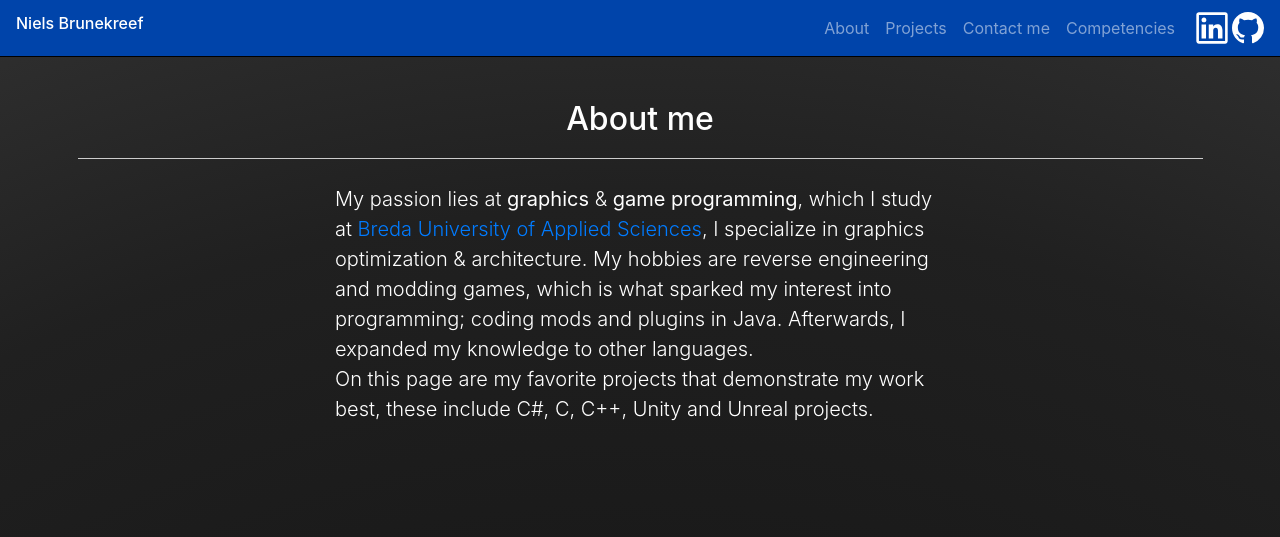
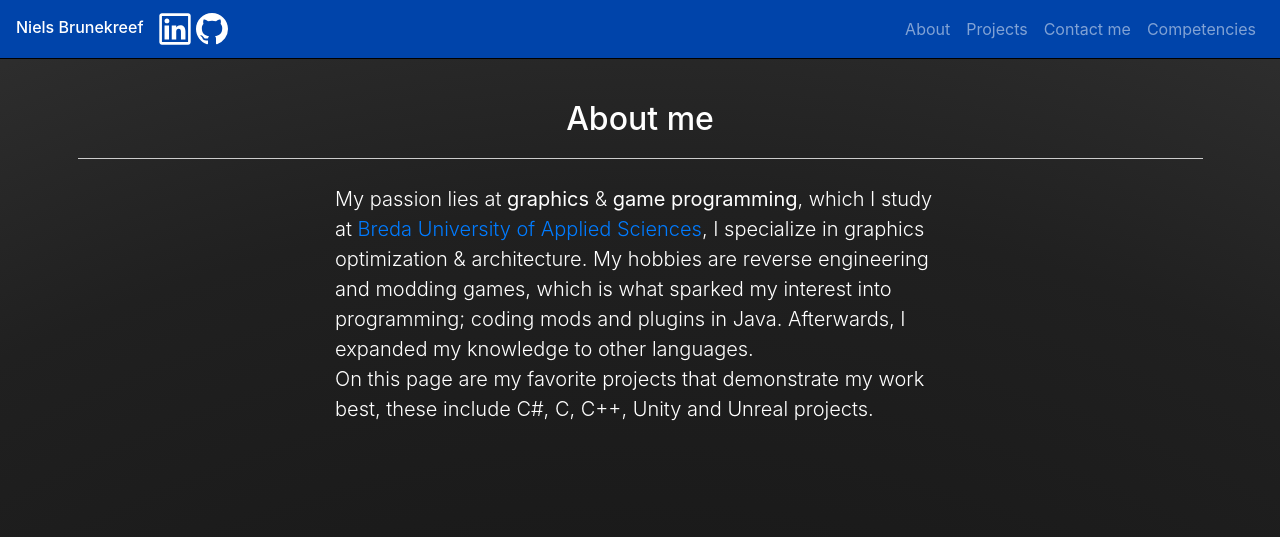
Before and after one commit to Nielsbishere/portfolio, a plain HTML site: page index.html in a window 1280 px wide. Shown: the top 537 px of the page. Drawn offline with nearby package versions, Linux system fonts and the light colour scheme.

Commit message:
Fixed the navbar issue, changed the layout a bit

```diff
--- a/index.html
+++ b/index.html
@@ -195,7 +195,7 @@
 
                 if (touchDevice) {
 
-                    $("button").click(function (e) {
+                    $("button.btn").click(function (e) {
                         //$(location).attr('href', $(this).parent().parent().parent().attr("id") + ".html");
                         e.stopPropagation();
                     });
@@ -255,11 +255,20 @@
 
         <nav class="navbar fixed-top navbar-expand-lg navbar-dark" style="border-bottom: 1px solid black;">
 
-            <a class="navbar-brand" href="#">
+            <a class="navbar-brand" href="#" style="padding-top: .5em;">
                 <h6>Niels Brunekreef</h6>
             </a>
 
-            <div class="collapse navbar-collapse">
+            <div class="ml-auto" style="padding-right: 1em;">
+                <a href="https://www.linkedin.com/in/niels-brunekreef-644025177/">
+                    <img src="icons/linkedin32.svg" width="32" height="32" alt="LinkedIn" />
+                </a>
+                <a href="https://github.com/Nielsbishere">
+                    <img src="icons/github32.svg" width="32" height="32" alt="GitHub" />
+                </a>
+            </div>
+
+            <div class="collapse navbar-collapse" id="collapsibleNavbar">
                 <ul class="navbar-nav ml-auto">
                     <li class="nav-item">
                         <a class="nav-link" href="#about">About</a>
@@ -279,18 +288,9 @@
                 </ul>
             </div>
 
-            <button class="navbar-toggler" type="button" data-toggle="collapse" data-target=".navbar-collapse" aria-controls="collapse" aria-expanded="false" aria-label="Toggle navigation">
+            <button class="navbar-toggler" type="button" data-toggle="collapse" data-target="#collapsibleNavbar">
                 <span class="navbar-toggler-icon"></span>
             </button>
-
-            <div style="margin-left: 1%;">
-                <a href="https://www.linkedin.com/in/niels-brunekreef-644025177/">
-                    <img src="icons/linkedin32.svg" alt="LinkedIn" />
-                </a>
-                <a href="https://github.com/Nielsbishere">
-                    <img src="icons/github32.svg" alt="GitHub" />
-                </a>
-            </div>
 
         </nav>
 
```
